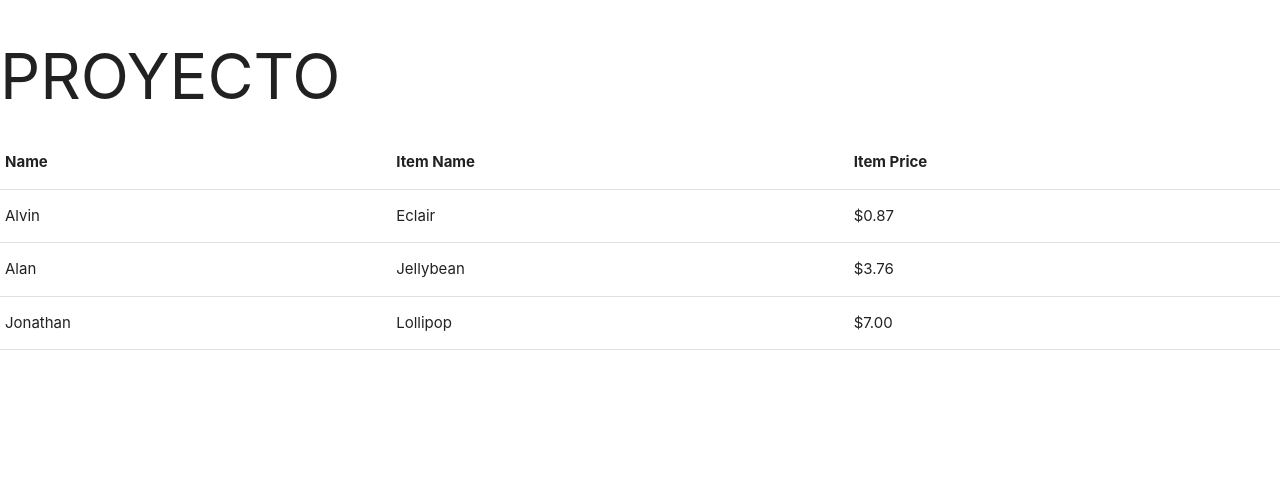
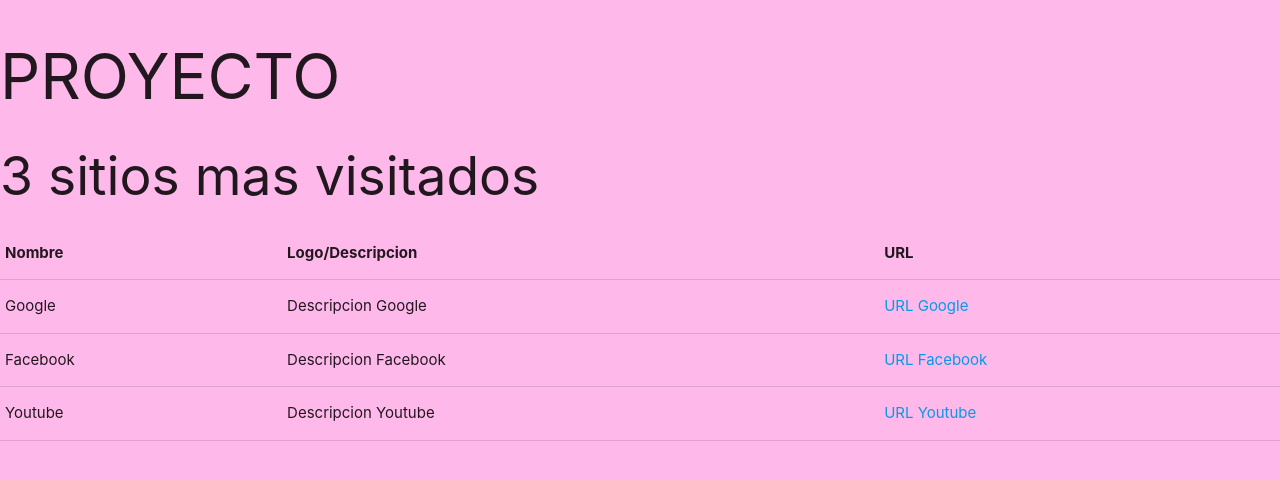
Before and after one commit to xxhmiguelxx/ProyectoWeb, a plain HTML site: page proyecto/index.html in a window 1280 px wide. Drawn offline with Linux system fonts and the light colour scheme.

Commit message:
Commit 2

```diff
--- /dev/null
+++ b/proyecto/estilos.css
@@ -0,0 +1,4 @@
+body{
+
+    background-color: rgb(255, 184, 234);
+}
--- a/proyecto/index.html
+++ b/proyecto/index.html
@@ -4,6 +4,8 @@
     <meta charset="UTF-8">
     <meta name="viewport" content="width=device-width, initial-scale=1.0">
     <title>Document</title>
+
+    <link rel="stylesheet" href="estilos.css">
 
      <!--Import Google Icon Font-->
      <link href="https://fonts.googleapis.com/icon?family=Material+Icons" rel="stylesheet">
@@ -21,32 +23,39 @@
       <script type="text/javascript" src="js/materialize.min.js"></script>
 
       <h1>PROYECTO</h1>
+      <h2>3 sitios mas visitados</h2>
 
       <table>
         <thead>
           <tr>
-              <th>Name</th>
-              <th>Item Name</th>
-              <th>Item Price</th>
+              <th>Nombre</th>
+              <th>Logo/Descripcion</th>
+              <th>URL</th>
           </tr>
         </thead>
 
         <tbody>
           <tr>
-            <td>Alvin</td>
-            <td>Eclair</td>
-            <td>$0.87</td>
+            <td>Google</td>
+            <td>Descripcion Google</td>
+            <td><a href="https://www.google.com/?hl=es">URL Google</a></td>
+
+
           </tr>
           <tr>
-            <td>Alan</td>
-            <td>Jellybean</td>
-            <td>$3.76</td>
+            <td>Facebook</td>
+            <td>Descripcion Facebook</td>
+            <td><a href="https://www.facebook.com/?locale=es_LA">URL Facebook</a></td>
           </tr>
+
+
           <tr>
-            <td>Jonathan</td>
-            <td>Lollipop</td>
-            <td>$7.00</td>
+            <td>Youtube</td>
+            <td>Descripcion Youtube</td>
+            <td><a href="https://www.youtube.com/">URL Youtube</a></td>
           </tr>
+
+
         </tbody>
       </table>
 
```
